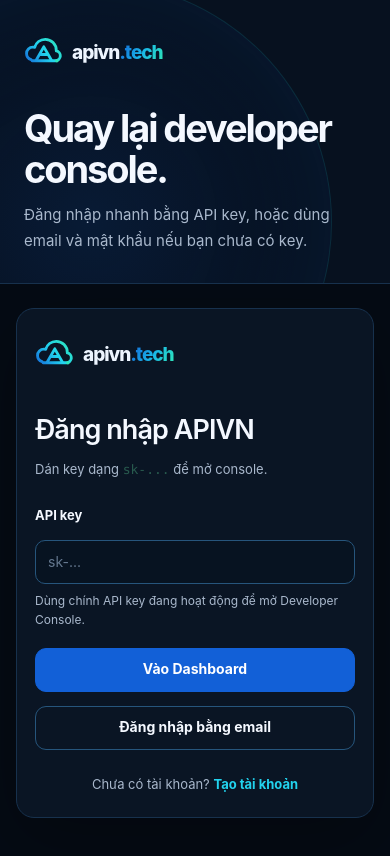
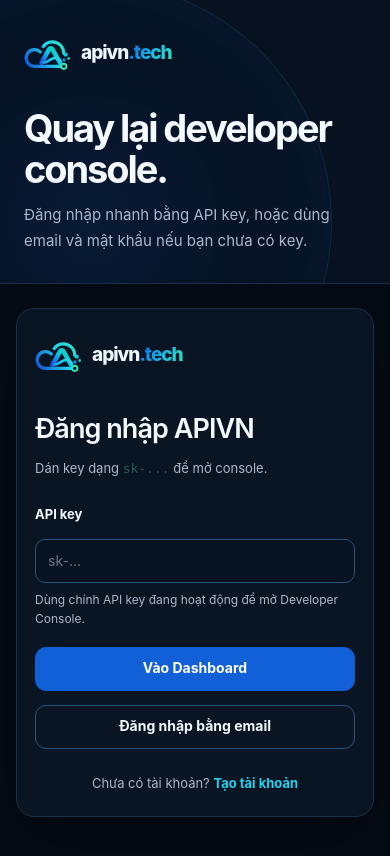
Before and after one commit to loinguyen82/apikeya, a Next.js app in the folder apps/web/: page /login in a window 390 px wide. Shown: the top 856 px of the page. Built offline with nearby package versions, Linux system fonts and the light colour scheme.

Commit message:
fix(web): reveal new API keys and preserve logo proportions

```diff
--- a/apps/web/src/app/tide.css
+++ b/apps/web/src/app/tide.css
@@ -151,8 +151,9 @@
 }
 
 .tide-brand-mark {
-  width: 42px;
-  height: 42px;
+  width: 52px;
+  height: 40px;
+  aspect-ratio: 13 / 10;
   flex: 0 0 auto;
 }
 
@@ -160,6 +161,7 @@
   display: block;
   width: 100%;
   height: 100%;
+  overflow: visible;
 }
 
 .tide-wordmark {
@@ -184,7 +186,7 @@
 }
 
 .tide-brand-compact .tide-brand-mark {
-  width: 38px;
+  width: 49px;
   height: 38px;
 }
 
@@ -1398,7 +1400,15 @@
   background: #030812;
 }
 
-.secret-box code { min-width: 0; flex: 1; overflow-wrap: anywhere; color: var(--tide-aqua); }
+.key-secret-panel {
+  border-color: rgba(46, 230, 184, 0.56);
+  box-shadow: 0 0 0 1px rgba(46, 230, 184, 0.08), 0 18px 48px rgba(0, 0, 0, 0.22);
+}
+
+.key-secret-panel:focus { outline: none; }
+.secret-value { min-width: 0; flex: 1; }
+.secret-value small { display: block; margin-bottom: 4px; color: var(--tide-faint); font-size: 10px; font-weight: 700; letter-spacing: 0.08em; text-transform: uppercase; }
+.secret-box code { display: block; min-width: 0; overflow-wrap: anywhere; color: var(--tide-aqua); font-size: 14px; }
 
 .quick-config {
   display: grid;
@@ -1583,7 +1593,9 @@
   .public-footer-inner { width: min(100% - 32px, 1180px); }
   .public-header-inner { min-height: 62px; }
   .tide-wordmark { font-size: 19px; }
-  .tide-brand-mark { width: 38px; height: 38px; }
+  .tide-brand-mark { width: 47px; height: 36px; }
+  .secret-box { align-items: stretch; flex-direction: column; }
+  .secret-box .btn { width: 100%; }
   .public-actions .btn { min-height: 38px; padding-inline: 12px; font-size: 12px; }
   .landing-hero { gap: 44px; padding: 52px 0 46px; }
   .landing-hero h1 { font-size: 43px; }
--- a/apps/web/src/components/BrandLogo.tsx
+++ b/apps/web/src/components/BrandLogo.tsx
@@ -4,17 +4,27 @@
   return (
     <Link href={href} className={`tide-brand ${compact ? 'tide-brand-compact' : ''}`} aria-label="APIVN.tech">
       <span className="tide-brand-mark" aria-hidden="true">
-        <svg viewBox="0 0 48 48" role="img">
+        <svg viewBox="0 0 72 52" preserveAspectRatio="xMidYMid meet" focusable="false">
           <defs>
-            <linearGradient id={gradientId} x1="4" y1="42" x2="44" y2="6" gradientUnits="userSpaceOnUse">
+            <linearGradient id={gradientId} x1="7" y1="45" x2="65" y2="7" gradientUnits="userSpaceOnUse">
               <stop stopColor="#1260D7" />
               <stop offset=".52" stopColor="#22D3EE" />
               <stop offset="1" stopColor="#2EE6B8" />
             </linearGradient>
+            <linearGradient id={`${gradientId}-ribbon`} x1="27" y1="39" x2="48" y2="17" gradientUnits="userSpaceOnUse">
+              <stop stopColor="#145CF4" />
+              <stop offset=".5" stopColor="#0CC5E8" />
+              <stop offset="1" stopColor="#15D7AE" />
+            </linearGradient>
           </defs>
-          <path d="M9 33.5c-3.4-1-5.8-4.1-5.8-7.7 0-4.4 3.6-8 8-8 .8 0 1.6.1 2.3.3C15.2 12.3 20.5 8 26.8 8c7.7 0 14 6.3 14 14v.7a6.2 6.2 0 0 1-1 12.3H10.2" fill="none" stroke={`url(#${gradientId})`} strokeWidth="3.6" strokeLinecap="round" strokeLinejoin="round" />
-          <path d="M15.5 34 25 17.5 34.5 34M20.1 27.1h9.8" fill="none" stroke={`url(#${gradientId})`} strokeWidth="3.6" strokeLinecap="round" strokeLinejoin="round" />
-          <circle cx="41.5" cy="35" r="2.2" fill="#2EE6B8" />
+          <path d="M29.5 17.5A17.5 17.5 0 0 1 61 28.1" fill="none" stroke={`url(#${gradientId})`} strokeWidth="5" strokeLinecap="round" />
+          <path d="M24.8 25.8A12.8 12.8 0 1 0 16.7 48h40.8" fill="none" stroke={`url(#${gradientId})`} strokeWidth="5" strokeLinecap="round" strokeLinejoin="round" />
+          <path d="M27 42.5 38.3 21.9c1.2-2.2 4.2-2.2 5.4 0l11.5 20.6" fill="none" stroke={`url(#${gradientId}-ribbon)`} strokeWidth="7" strokeLinecap="round" strokeLinejoin="round" />
+          <path d="M30 42.3c7.5.1 11.3-8.4 18.5-7.4 3.2.4 5.8 2.5 7.5 5.3" fill="none" stroke={`url(#${gradientId})`} strokeWidth="4.2" strokeLinecap="round" />
+          <circle cx="61" cy="48" r="4" fill="#07111f" stroke="#2EE6B8" strokeWidth="3" />
+          <rect x="61" y="27" width="5.8" height="5.8" rx="1.5" fill="#18C7DB" />
+          <rect x="66.5" y="34" width="3.8" height="3.8" rx="1" fill="#22DFAF" />
+          <rect x="59" y="36" width="4.5" height="4.5" rx="1.2" fill="#138FF0" />
         </svg>
       </span>
       {!compact && <span className="tide-wordmark"><strong>apivn</strong><b>.tech</b></span>}
```
Also changed, not shown: apps/web/src/components/ApiKeysClient.tsx (+25 -9 lines).
